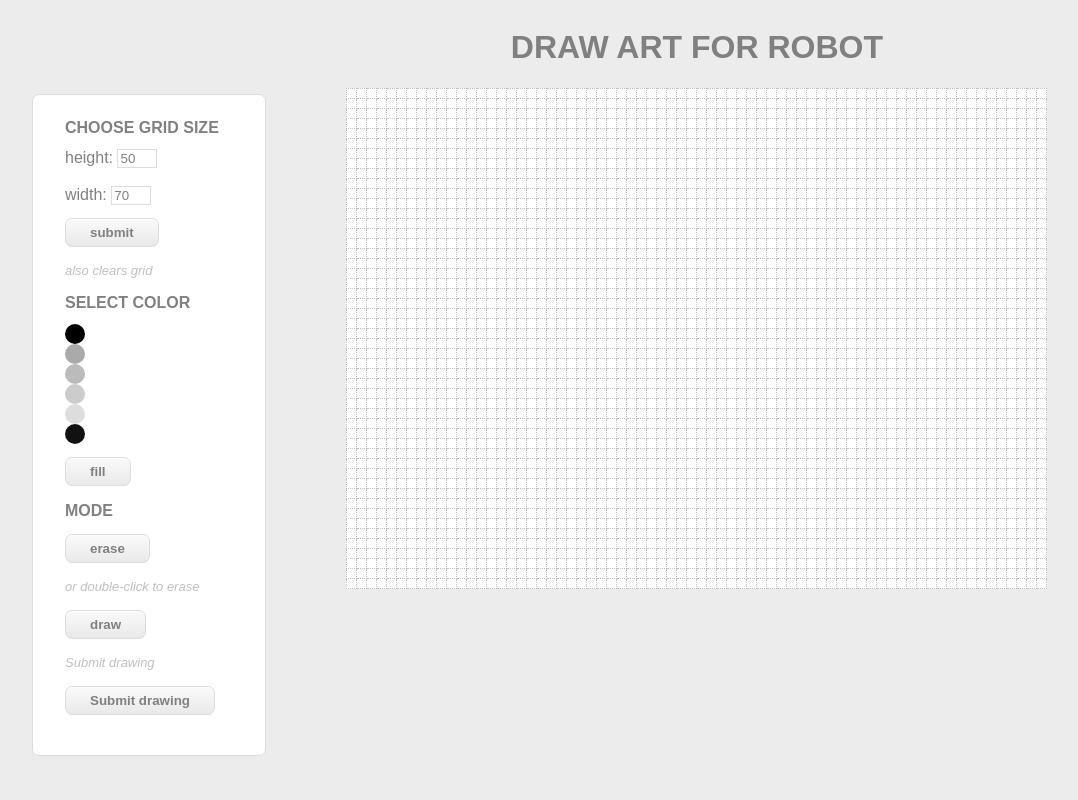
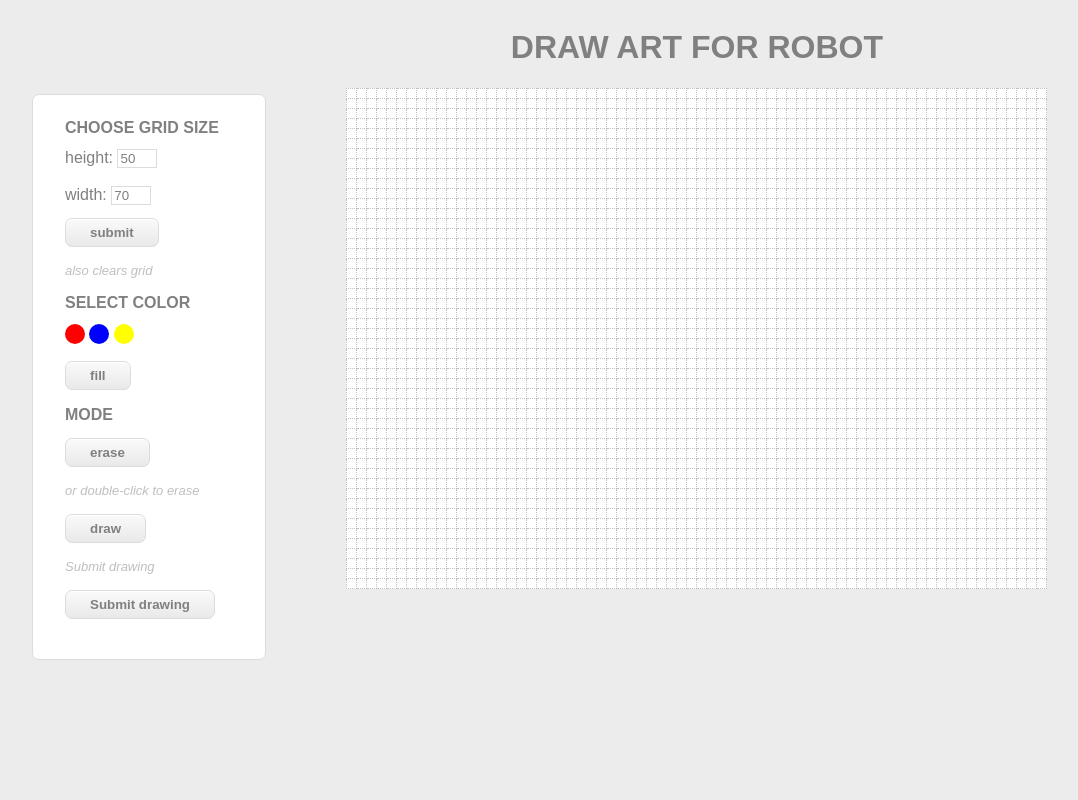
Before and after one commit to cclrobotics/ARTBot, a Python web app: template web/templates/main.html in a window 1280 px wide. Shown: the whole page, without its empty margins (104-1182 px from the left). Run offline with Jinja, Linux system fonts and the light colour scheme; the template is opened without the code that fills it, so the values that code supplies are empty; some web fonts are replaced.

Commit message:
added css and id attributes for color picker

```diff
--- a/web/static/css/styles.css
+++ b/web/static/css/styles.css
@@ -131,3 +131,21 @@ input[type=number] {
   /* Cleared elements are pushed below the corresponding floated elements; 'clear: both' pushes element below all floated elements */
   clear: both;
 }
+
+#color-container {
+    display: inline-block;
+}
+
+/* change the color palette here */
+#red {
+    display: inline-block;
+    background-color: red;
+}
+#blue {
+    display: inline-block;
+    background-color: blue;
+}
+#yellow {
+    display: inline-block;
+    background-color: yellow;
+}
--- a/web/templates/main.html
+++ b/web/templates/main.html
@@ -25,12 +25,11 @@
             <p><em>also clears grid</em></p>
           </form>
           <h4>select color</h4>
-          <div class="color-picker" style="background-color:#000000"></div>
-          <div class="color-picker" style="background-color:#aaaaaa"></div>
-          <div class="color-picker" style="background-color:#bbbbbb"></div>
-          <div class="color-picker" style="background-color:#cccccc"></div>
-          <div class="color-picker" style="background-color:#dddddd"></div>
-          <div class="color-picker" style="background-color:#111111"></div>
+          <div id="color-container">
+            <div id="red" class="color-picker"></div>
+            <div id="blue" class="color-picker"></div>
+            <div id="yellow" class="color-picker"></div>
+          </div>
           <input type="button" class="quick-fill" value="fill">
           <h4>mode</h4>
           <input type="button" class="erase-mode" value="erase">
```
